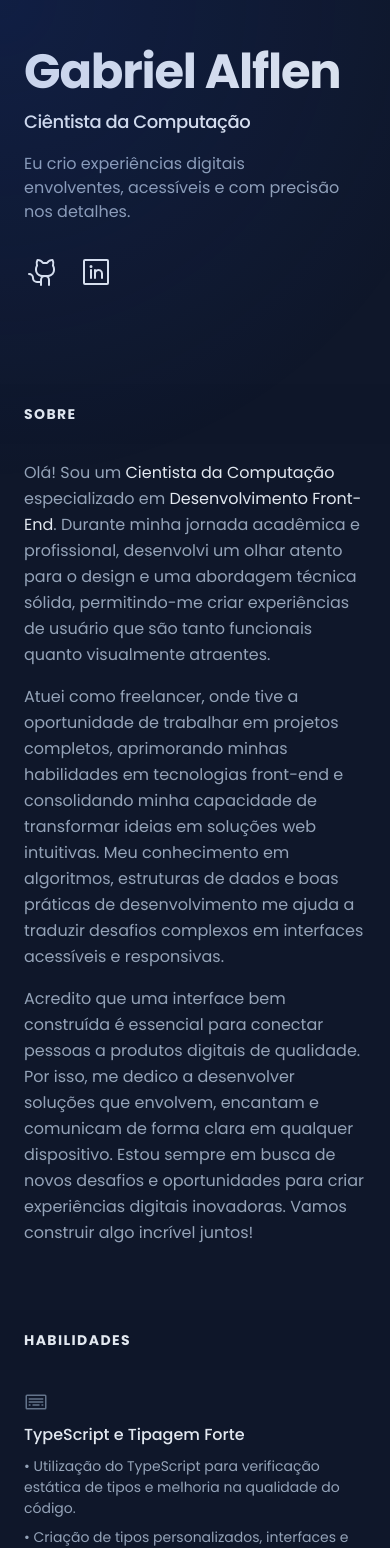
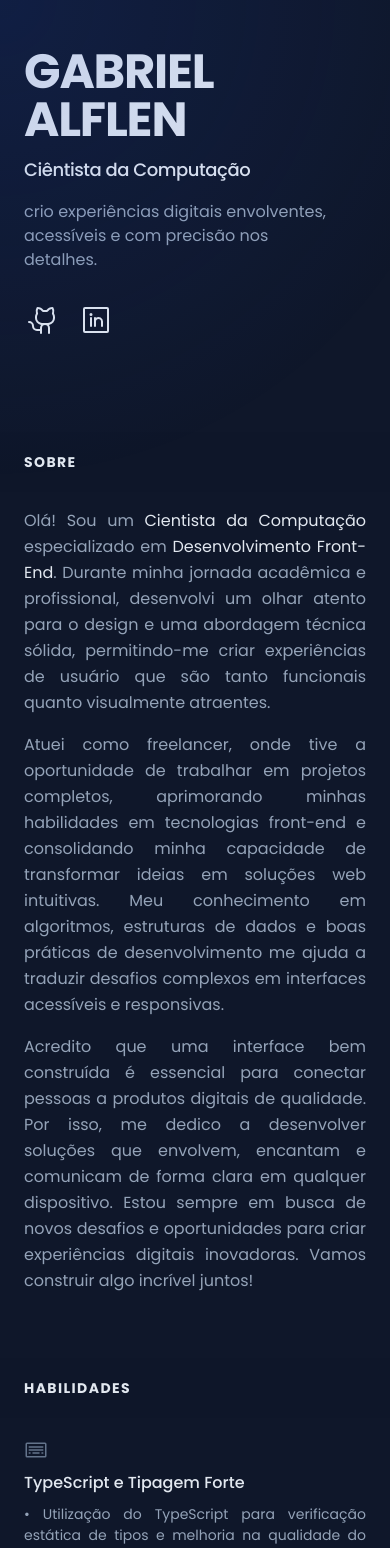
Before and after one commit to AlflenGabriel/portfolio24, a Next.js app: page / in a window 390 px wide. Shown: the top 1548 px of the page. Built offline with nearby package versions, Linux system fonts and the light colour scheme.

Commit message:
TYPOGRAFIA

```diff
--- a/src/components/about.tsx
+++ b/src/components/about.tsx
@@ -8,7 +8,7 @@ const about = () => {
           Sobre
         </h2>
       </div>
-      <div>
+      <div className="text-justify cursor-default">
         <p className="mb-4">
           Olá! Sou um{" "}
           <span className="text-slate-200">Cientista da Computação</span>{" "}
--- a/src/components/footer.tsx
+++ b/src/components/footer.tsx
@@ -2,7 +2,7 @@ import React from "react";
 
 const footer = () => {
   return (
-    <footer className="max-w-md pb-16 text-sm text-slate-500 sm:pb-0">
+    <footer className="max-w-md pb-16 text-sm text-slate-500 sm:pb-0 cursor-default">
       <p>
         Coded in{" "}
         <a
--- a/src/components/header.tsx
+++ b/src/components/header.tsx
@@ -7,14 +7,14 @@ const header = () => {
     <header className="lg:sticky lg:top-0 lg:flex lg:max-h-screen lg:w-1/2 lg:flex-col lg:justify-between lg:py-24">
       <div>
         <h1 className="text-5xl font-bold tracking-tight text-slate-200 sm:text-6xl">
-          <a href="/">Gabriel Alflen</a>
+          <a href="/">GABRIEL ALFLEN</a>
         </h1>
-        <h2 className="mt-3 text-lg font-medium tracking-tight text-slate-200 sm:text-xl">
+        <h2 className="mt-3 text-lg font-medium tracking-tight text-slate-200 sm:text-xl cursor-default">
           Ciêntista da Computação
         </h2>
-        <p className="mt-4 max-w-xs leading-normal">
-          Eu crio experiências digitais envolventes, acessíveis e com precisão
-          nos detalhes.
+        <p className="mt-4 max-w-xs leading-normal cursor-default">
+          crio experiências digitais envolventes, acessíveis e com precisão nos
+          detalhes.
         </p>
 
         <NavBar />
--- a/src/components/projects.tsx
+++ b/src/components/projects.tsx
@@ -8,7 +8,7 @@ import vetembsb from "../app/assets/vetembrasilia.png";
 import Image from "next/image";
 const projects = () => {
   return (
-    <div>
+    <div className="text-justify cursor-default">
       <div className="sticky top-0 z-20 -mx-6 mb-4 w-screen bg-slate-900/75 px-6 py-5 backdrop-blur md:-mx-12 md:px-12 lg:sr-only lg:relative lg:top-auto lg:mx-auto lg:w-full lg:px-0 lg:py-0 lg:opacity-0">
         <div className="text-sm font-bold uppercase tracking-widest text-slate-200 lg:sr-only">
           Projects
--- a/src/components/skills.tsx
+++ b/src/components/skills.tsx
@@ -9,7 +9,7 @@ import {
 
 const skills = () => {
   return (
-    <div>
+    <div className="text-justify cursor-default">
       <div className="sticky top-0 z-20 -mx-6 mb-4 w-screen bg-slate-900/75 px-6 py-5 backdrop-blur md:-mx-12 md:px-12 lg:sr-only lg:relative lg:top-auto lg:mx-auto lg:w-full lg:px-0 lg:py-0 lg:opacity-0">
         <h2 className="text-sm font-bold uppercase tracking-widest text-slate-200 lg:sr-only">
           Habilidades
```
